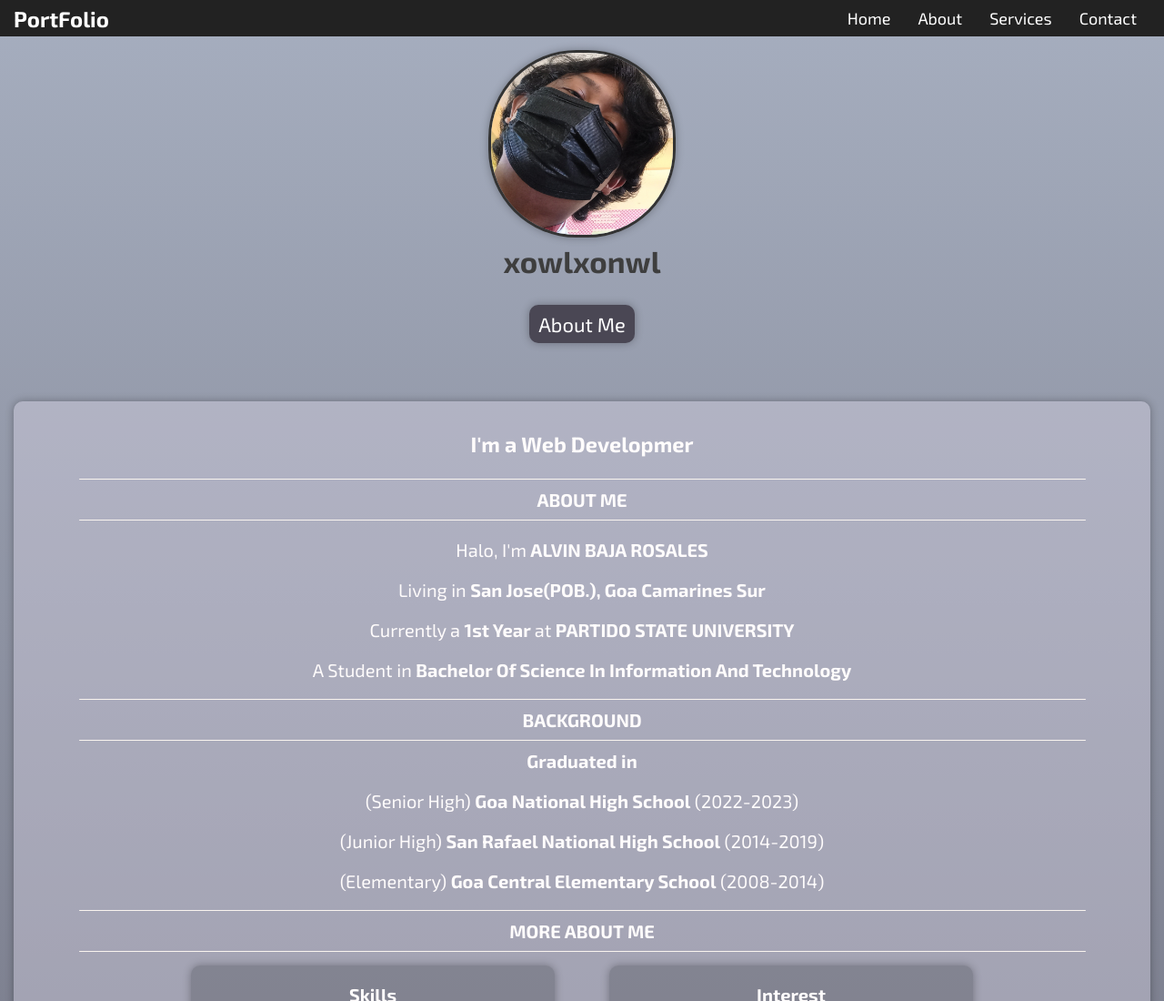
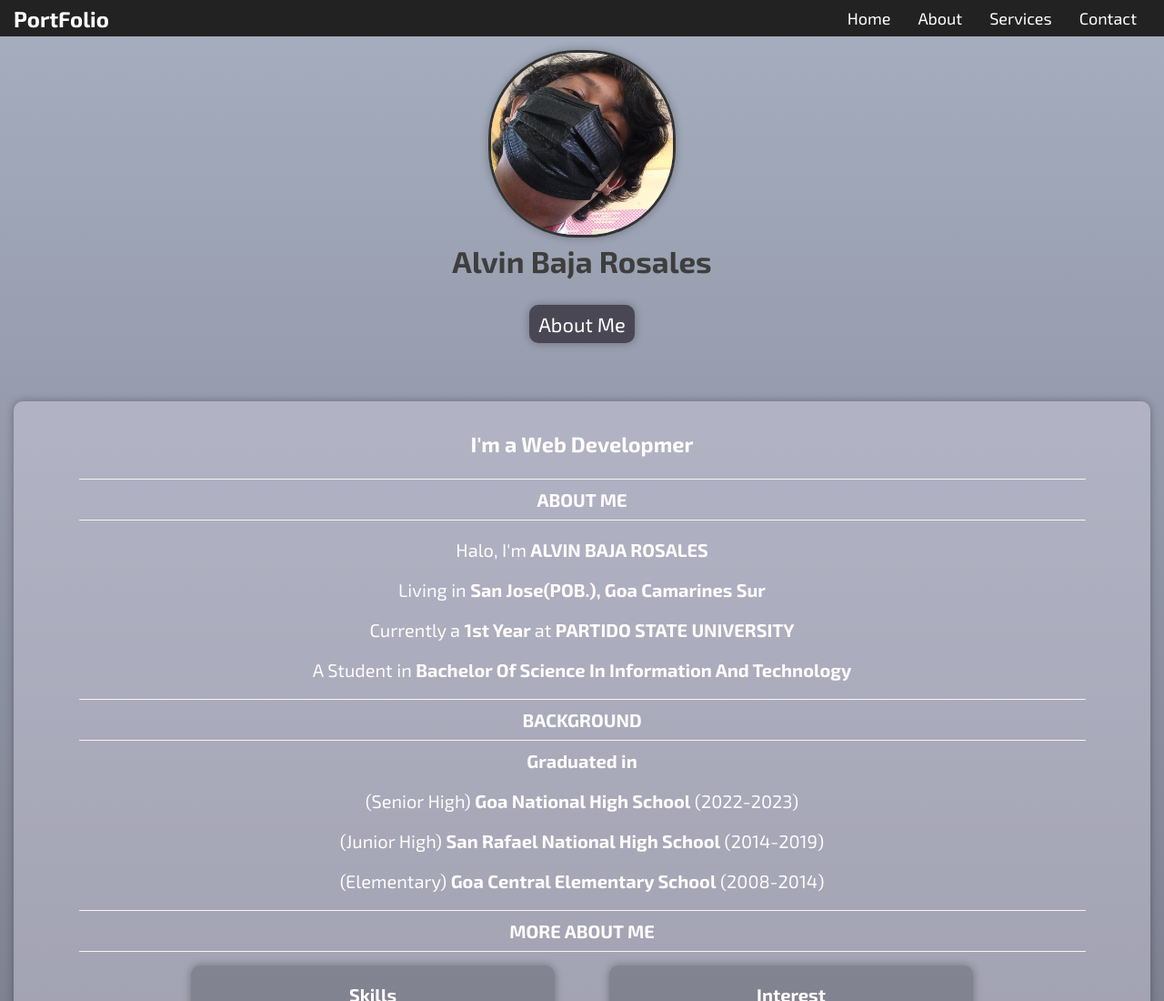
Before and after one commit to xowlxonwl/PORTFOLIO, a plain HTML site: page index.html in a window 1280 px wide. Shown: the top 1100 px of the page at 91% size. Drawn offline with Linux system fonts and the light colour scheme; a script that the page names is missing.

Commit message:
index.html

```diff
--- a/index.html
+++ b/index.html
@@ -62,7 +62,7 @@
 
       <div>
 
-        <h2><b>xowlxonwl</b></h2>
+        <h2><b>Alvin Baja Rosales</b></h2>
 
 
 
```
